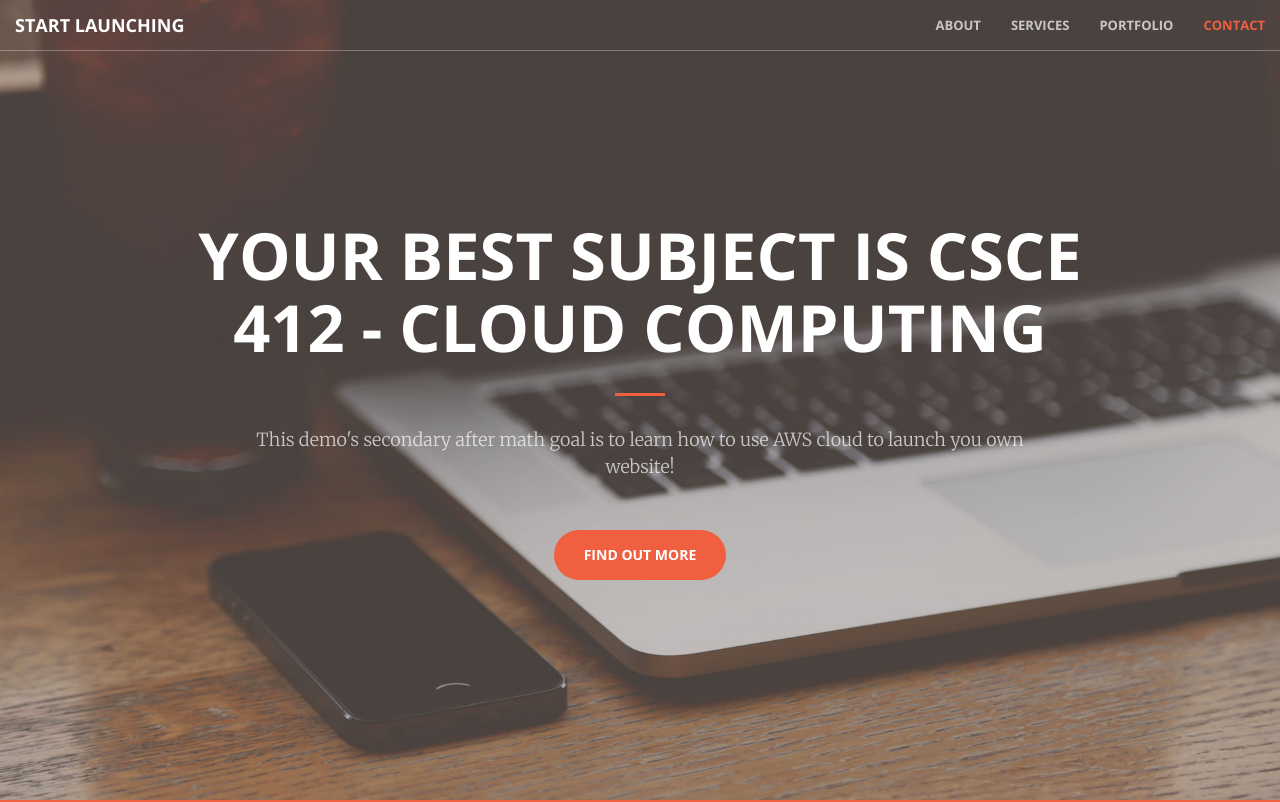
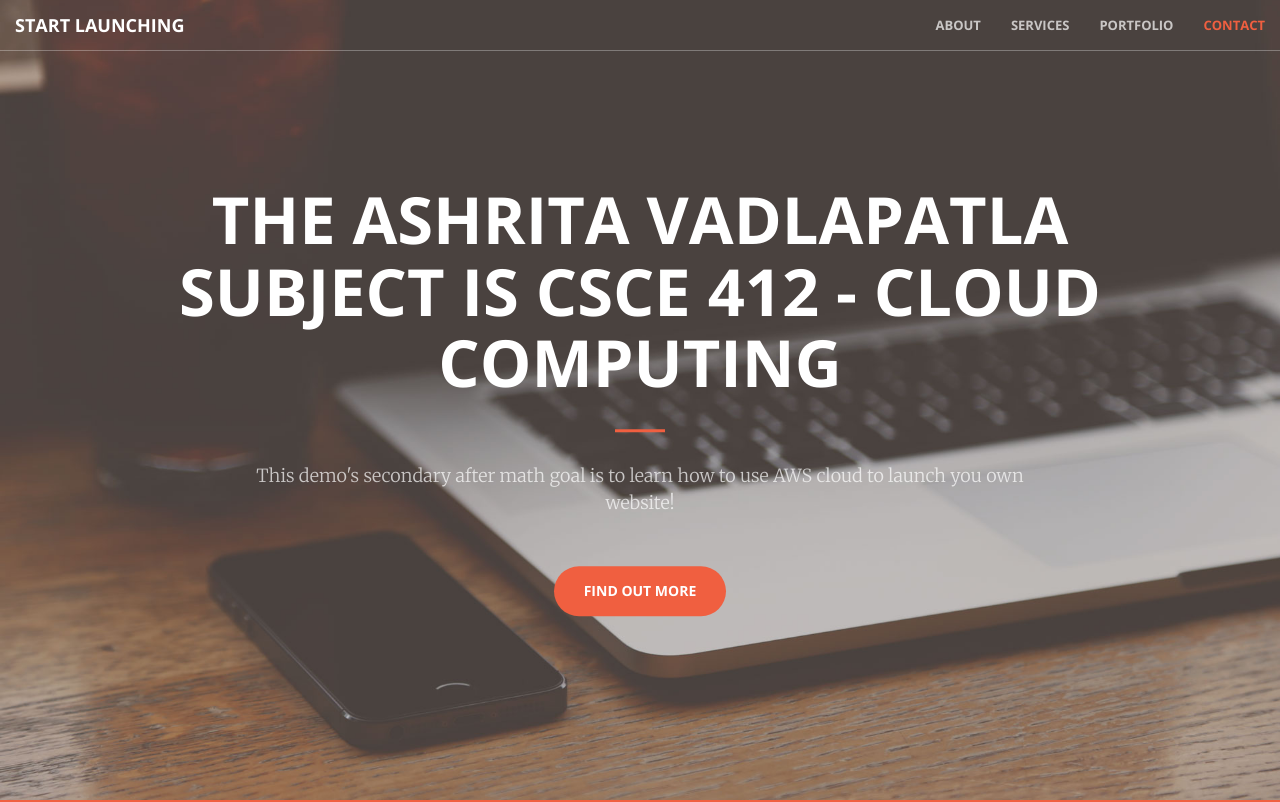
Before and after one commit to ashritav2004/CSCE412ProjectThree, a plain HTML site: page index.html in a window 1280 px wide. Shown: the top 802 px of the page. Drawn offline with nearby package versions, Linux system fonts and the light colour scheme.

Commit message:
DemoTest

```diff
--- a/index.html
+++ b/index.html
@@ -74,7 +74,7 @@
     <header>
         <div class="header-content">
             <div class="header-content-inner">
-                <h1>Your Best Subject is CSCE 412 - Cloud Computing</h1>
+                <h1>The Ashrita Vadlapatla Subject is CSCE 412 - Cloud Computing</h1>
                 <hr>
                 <p>This demo's secondary after math goal is to learn how to use AWS cloud to launch you own website!</p>
                 <a href="#about" class="btn btn-primary btn-xl page-scroll">Find Out More</a>
```
